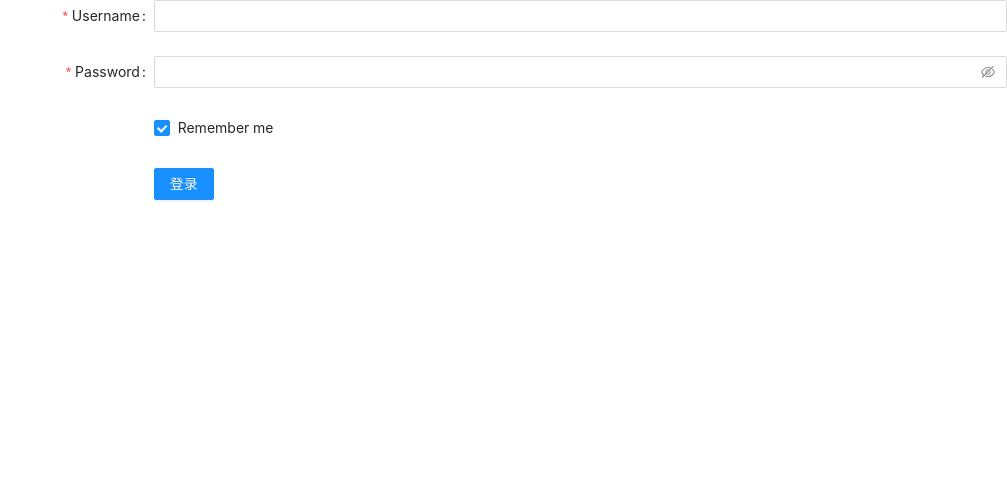
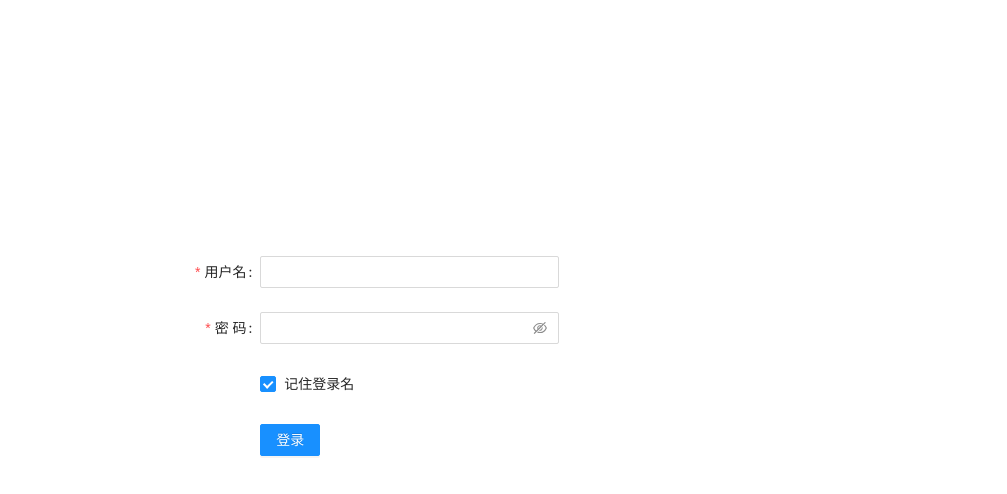
Before and after one commit to zhw-wei/hello-world-react, a React (Create React App) app: page /login in a window 1280 px wide. Shown: the top 494 px of the page, without its empty margins (273-1280 px from the left). Built offline with nearby package versions, Linux system fonts and the light colour scheme.

Commit message:
优化登陆页面

```diff
--- a/src/pages/Login.module.scss
+++ b/src/pages/Login.module.scss
@@ -2,4 +2,8 @@
 .pagesLogin{
     font-size: 20px;
     color: red;
+    width: 35%;
+    margin: auto;
+    margin-left: 30%;
+    padding-top: 20%;
 }
--- a/src/pages/Login.tsx
+++ b/src/pages/Login.tsx
@@ -1,6 +1,12 @@
 import { Button, Form, Input, Checkbox } from 'antd';
 import { useNavigate } from 'react-router-dom';
 import LoginStyple from "./Login.module.scss"
+
+type UserInfo = {
+    username: string
+    password: string
+    remember?: boolean
+}
 
 //使用rfc快捷键生成函数式组件，hooks作为react开发主要方式
 //不要使用rcc快捷键生成类式组件，因为现行的很多教程、文档都把函数式作为主要讲解方向
@@ -8,34 +14,50 @@ export default function Login() {
 
     //路由跳转
     const navigate = useNavigate()
-    const login = () => {
-        //发送请求，验证账号和密码，然后跳转
-        navigate("/")
+
+    const user01: UserInfo = {
+        username: "test01",
+        password: "test01"
     }
 
-    const onFinish = (values: any) => {
+    const user02: UserInfo = {
+        username: "test02",
+        password: "test02"
+    }
+
+    const onFinish = (values: UserInfo) => {
         console.log('Success:', values);
+
+        const { username, password } = values
+        console.log(username == user01.username)
+        console.log(password == user01.password)
+
+        //账号密码正确，登陆跳转
+        if ((username == user01.username && password == user01.password)
+            || (username == user02.username && password == user02.password)) {
+                navigate("/")
+        }
     };
 
     const onFinishFailed = (errorInfo: any) => {
         console.log('Failed:', errorInfo);
     };
 
-    return <div>
+    return <div className={LoginStyple.pagesLogin}>
         <Form name="basic" labelCol={{ span: 8, }} wrapperCol={{ span: 16, }} initialValues={{ remember: true, }}
             onFinish={onFinish} onFinishFailed={onFinishFailed} autoComplete="off" >
-            <Form.Item label="Username" name="username"
-                rules={[{ required: true, message: 'Please input your username!', },]} >
+            <Form.Item label="用户名" name="username"
+                rules={[{ required: true, message: '请输入正确的用户名!', },]} >
                 <Input />
             </Form.Item>
 
-            <Form.Item label="Password" name="password"
-                rules={[{ required: true, message: 'Please input your password!', },]} >
+            <Form.Item label="密  码" name="password"
+                rules={[{ required: true, message: '请输入正确的密码!', },]} >
                 <Input.Password />
             </Form.Item>
 
             <Form.Item name="remember" valuePropName="checked" wrapperCol={{ offset: 8, span: 16, }} >
-                <Checkbox>Remember me</Checkbox>
+                <Checkbox>记住登录名</Checkbox>
             </Form.Item>
 
             <Form.Item wrapperCol={{ offset: 8, span: 16, }} >
```
